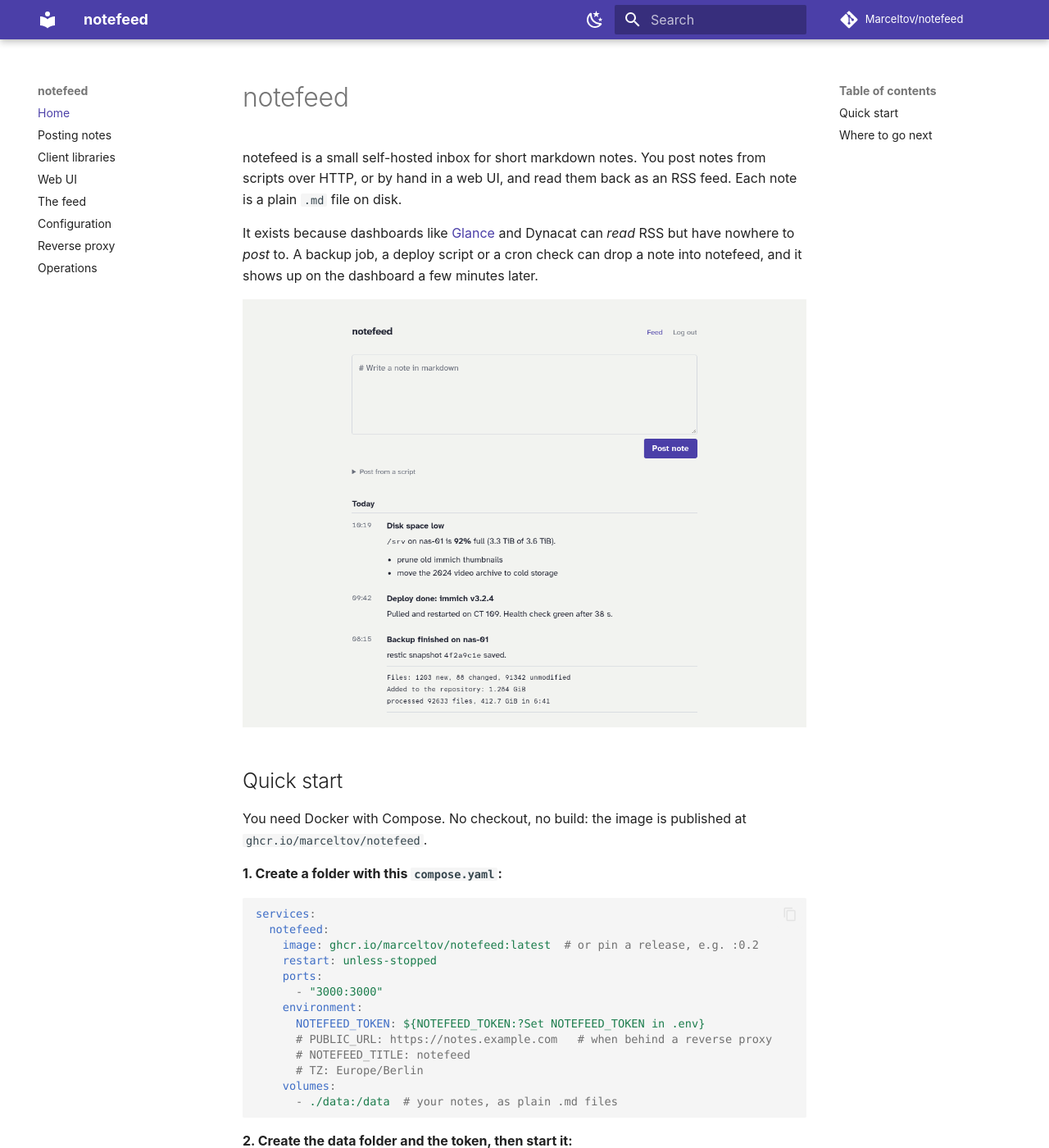
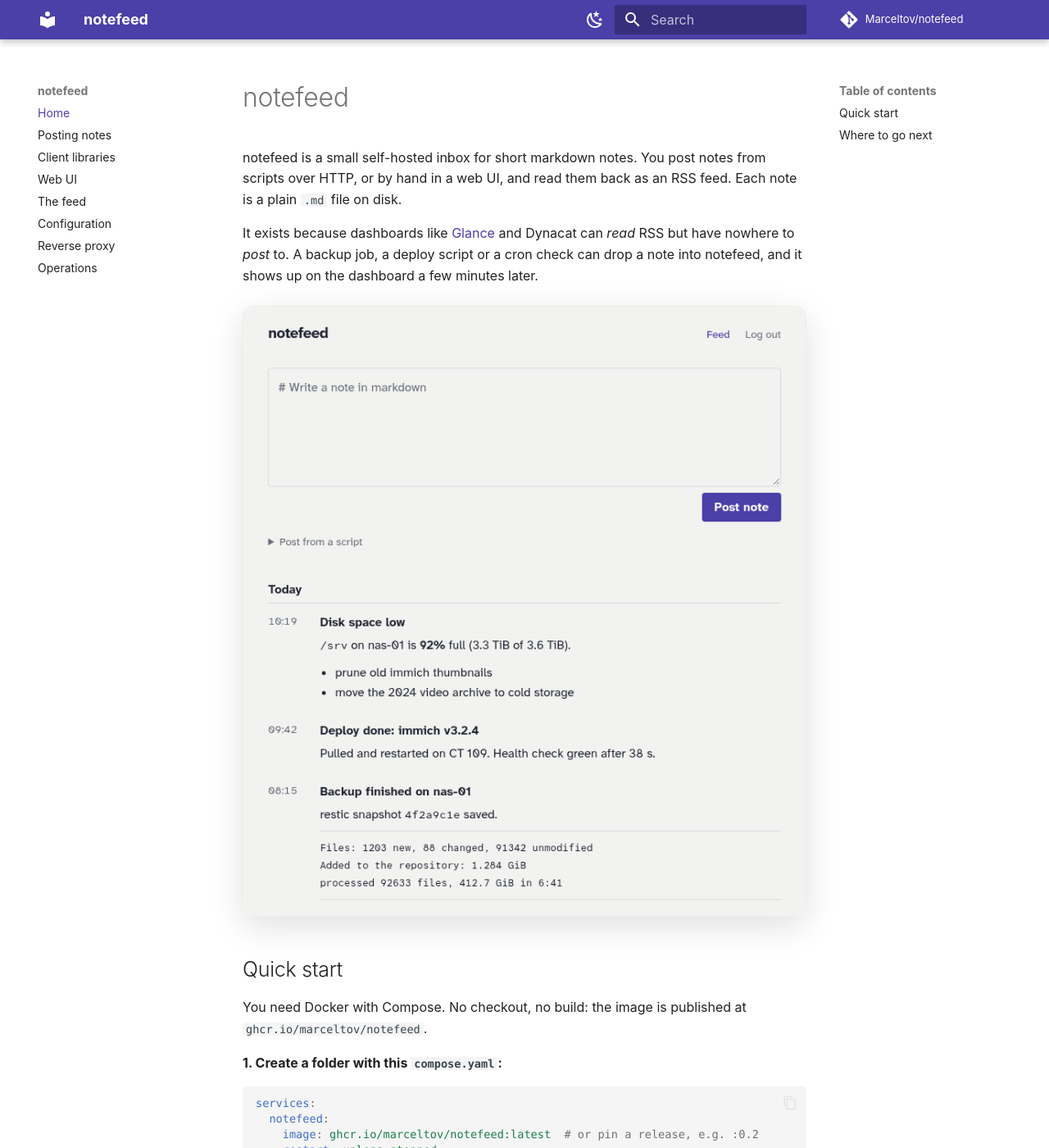
Before and after one commit to Marceltov/notefeed, an MkDocs documentation site: the page built from docs/index.md, in a window 1280 px wide and 1400 px high. Shown: the whole window at 82% size. Built offline with MkDocs 1.6.1 and Material for MkDocs 9.7.7, drawn with Linux system fonts in a browser that asks for light colours; some web fonts are replaced; comment, search, counter and statistics services are not loaded.

Commit message:
docs: crop the web UI screenshots and frame them like an app window
Co-Authored-By: Claude Opus 5.5 <noreply@anthropic.com>
Claude-Session: https://claude.ai/code/session_017e9X5QuG7hmoJ1QTyMJJ4x

```diff
--- a/docs/stylesheets/extra.css
+++ b/docs/stylesheets/extra.css
@@ -13,3 +13,21 @@
   --md-primary-bg-color: #15161b;
   --md-accent-fg-color: #a99dff;
 }
+
+/* Web UI screenshots: framed like an app window instead of a flat grey box. */
+/* No display/margin on the img itself: that would override Material's #only-light/#only-dark hiding. */
+.md-typeset p:has(> img[src*="assets/screenshot-"]) {
+  text-align: center;
+  margin: 1.5em 0 2em;
+}
+
+.md-typeset img[src*="assets/screenshot-"] {
+  max-width: min(100%, 36rem);
+  border: 1px solid var(--md-default-fg-color--lightest);
+  border-radius: 0.6rem;
+  box-shadow: 0 0.6rem 2rem rgb(0 0 0 / 12%);
+}
+
+[data-md-color-scheme="slate"] .md-typeset img[src*="assets/screenshot-"] {
+  box-shadow: 0 0.6rem 2rem rgb(0 0 0 / 45%);
+}
```
Also changed, not shown: docs/assets/screenshot-dark.png, docs/assets/screenshot-light.png.
